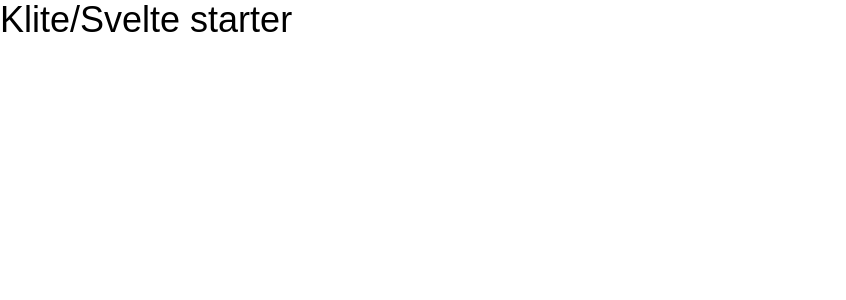
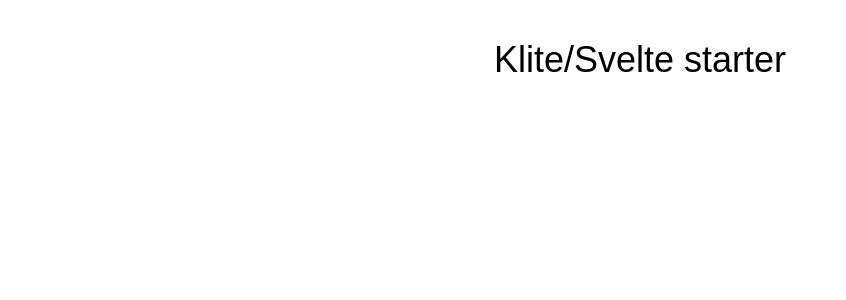
Before and after one commit to codeborne/klite-starter, a Svelte app in the folder ui/: page / in a window 1280 px wide. Shown: the top 300 px of the page, without its empty margins (0-846 px from the left). Built offline with nearby package versions, Linux system fonts and the light colour scheme.

Commit message:
center the title

```diff
--- a/ui/src/App.svelte
+++ b/ui/src/App.svelte
@@ -6,4 +6,6 @@
   <title>{t.title}</title>
 </svelte:head>
 
-<h1>{t.title}</h1>
+<main class="text-center pt-10">
+  <h1>{t.title}</h1>
+</main>
```
